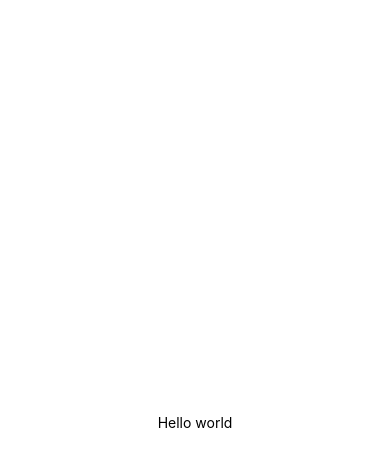
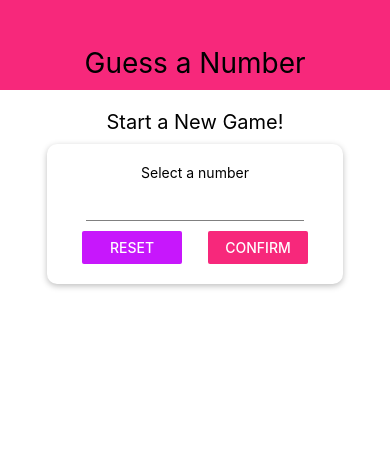
Before and after one commit to StiflerPasha/ReactNative_Learning, a React Native app: screen / in a window 390 px wide. Shown: the top 466 px of the page. Built offline with nearby package versions, Linux system fonts and the light colour scheme.

Commit message:
end the game

```diff
--- a/App.js
+++ b/App.js
@@ -1,21 +1,49 @@
-import React                      from 'react';
-import { StyleSheet, Text, View } from 'react-native';
+import React, { useState }  from 'react';
+import { StyleSheet, View } from 'react-native';
+import Header               from './components/Header';
+import StartGameScreen      from './screens/StartGameScreen';
+import GameScreen           from './screens/GameScreen';
+import GameOverScreen       from './screens/GameOverScreen';
 
 const App = () => {
+   const [userNumber, setUserNumber] = useState(null);
+   const [guessRounds, setGuessRounds] = useState(0);
+
+   const configureNewGameHandler = () => {
+	  setGuessRounds(0);
+	  setUserNumber(null);
+   };
+
+   const startGameHandler = (selectedNumber) => {
+	  setUserNumber(selectedNumber);
+   };
+
+   const gameOverHandler = (numOfRounds) => {
+	  setGuessRounds(numOfRounds);
+   };
+
+   let content = <StartGameScreen onStartGame={ startGameHandler } />;
+
+   if (userNumber && guessRounds <= 0) {
+	  content = <GameScreen userChoice={ userNumber }
+							onGameOver={ gameOverHandler } />;
+   } else if (guessRounds > 0) {
+	  content = <GameOverScreen roundsNumber={ guessRounds }
+								userNumber={ userNumber }
+								onRestart={ configureNewGameHandler } />;
+   }
 
    return (
-	  <View style={ styles.container }>
-		 <Text>Hello world</Text>
+	  <View style={ styles.screen }>
+		 <Header title="Guess a Number" />
+		 { content }
 	  </View>
    );
 };
 
 const styles = StyleSheet.create({
-   container: {
+   screen: {
 	  flex: 1,
-	  backgroundColor: '#fff',
-	  alignItems: 'center',
-	  justifyContent: 'center',
    },
 });
 
```
